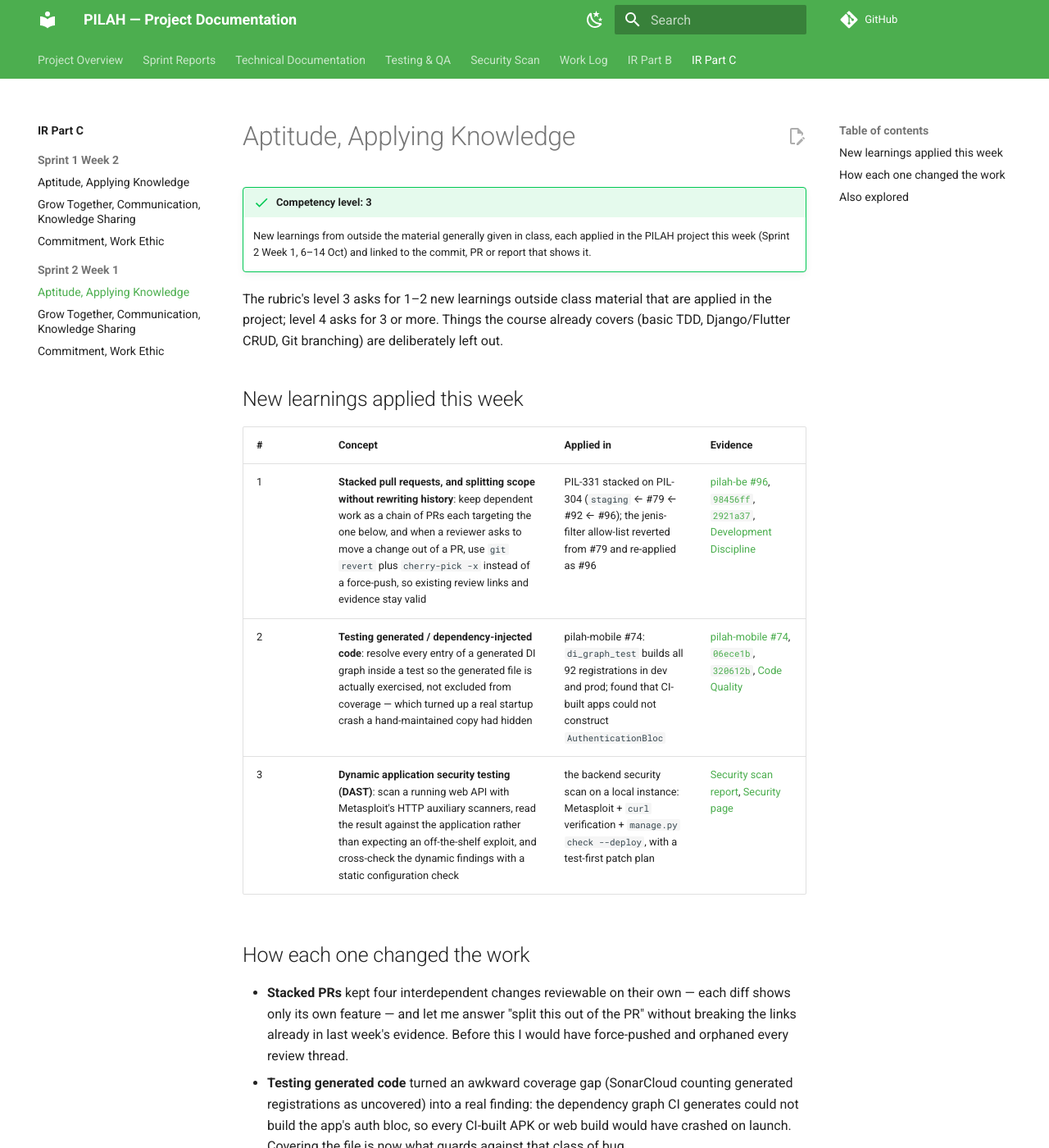
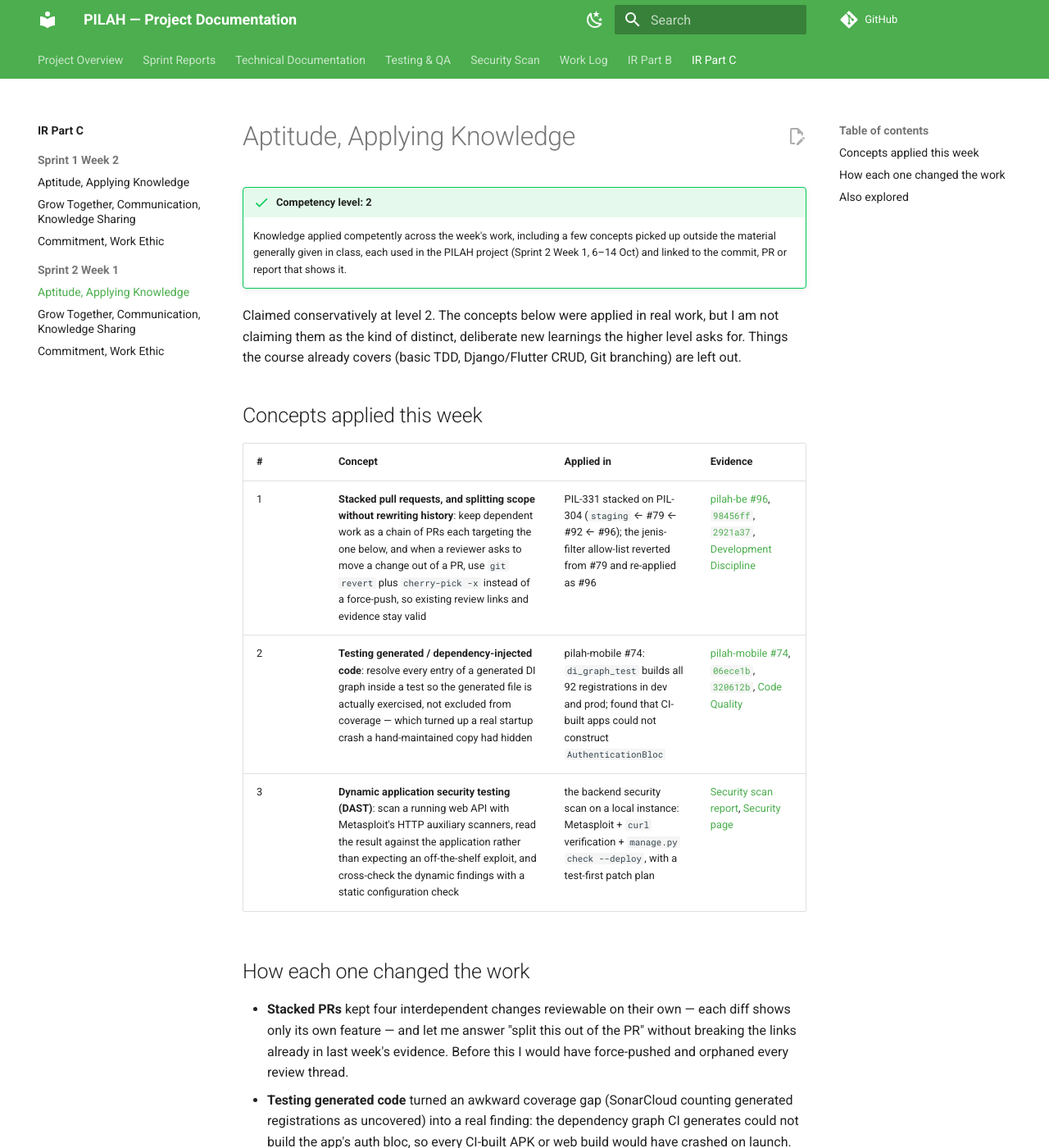
Before and after one commit to mvfi0/pilah-docs, an MkDocs documentation site: the page built from docs/review-part-c/sprint-2-week-1/aptitude.md, in a window 1280 px wide and 1400 px high. Shown: the whole window at 82% size. Built offline with MkDocs 1.6.1 and Material for MkDocs 9.7.7, drawn with Linux system fonts in a browser that asks for light colours; comment, search, counter and statistics services are not loaded; some of the changed text lies outside the part shown.

Commit message:
docs(ir): claim Sprint 2 Week 1 Aptitude at level 2
Reframe from level 3 to a conservative level-2 claim: the same concepts
applied in real work, but not asserted as distinct deliberate new
learnings. Index cell updated to match.

Co-Authored-By: Claude Opus 4.8 <noreply@anthropic.com>

```diff
--- a/docs/review-part-c/sprint-2-week-1/aptitude.md
+++ b/docs/review-part-c/sprint-2-week-1/aptitude.md
@@ -1,11 +1,11 @@
 # Aptitude, Applying Knowledge
 
-!!! success "Competency level: 3"
-    New learnings from outside the material generally given in class, each applied in the PILAH project this week (Sprint 2 Week 1, 6–14 Oct) and linked to the commit, PR or report that shows it.
+!!! success "Competency level: 2"
+    Knowledge applied competently across the week's work, including a few concepts picked up outside the material generally given in class, each used in the PILAH project (Sprint 2 Week 1, 6–14 Oct) and linked to the commit, PR or report that shows it.
 
-The rubric's level 3 asks for 1–2 new learnings outside class material that are applied in the project; level 4 asks for 3 or more. Things the course already covers (basic TDD, Django/Flutter CRUD, Git branching) are deliberately left out.
+Claimed conservatively at level 2. The concepts below were applied in real work, but I am not claiming them as the kind of distinct, deliberate new learnings the higher level asks for. Things the course already covers (basic TDD, Django/Flutter CRUD, Git branching) are left out.
 
-## New learnings applied this week
+## Concepts applied this week
 
 | # | Concept | Applied in | Evidence |
 |---|---|---|---|
```
Also changed, not shown: other parts of docs/review-part-c/sprint-2-week-1/aptitude.md (+1 -1 lines), docs/review-part-c/index.md (+1 -1 lines).
